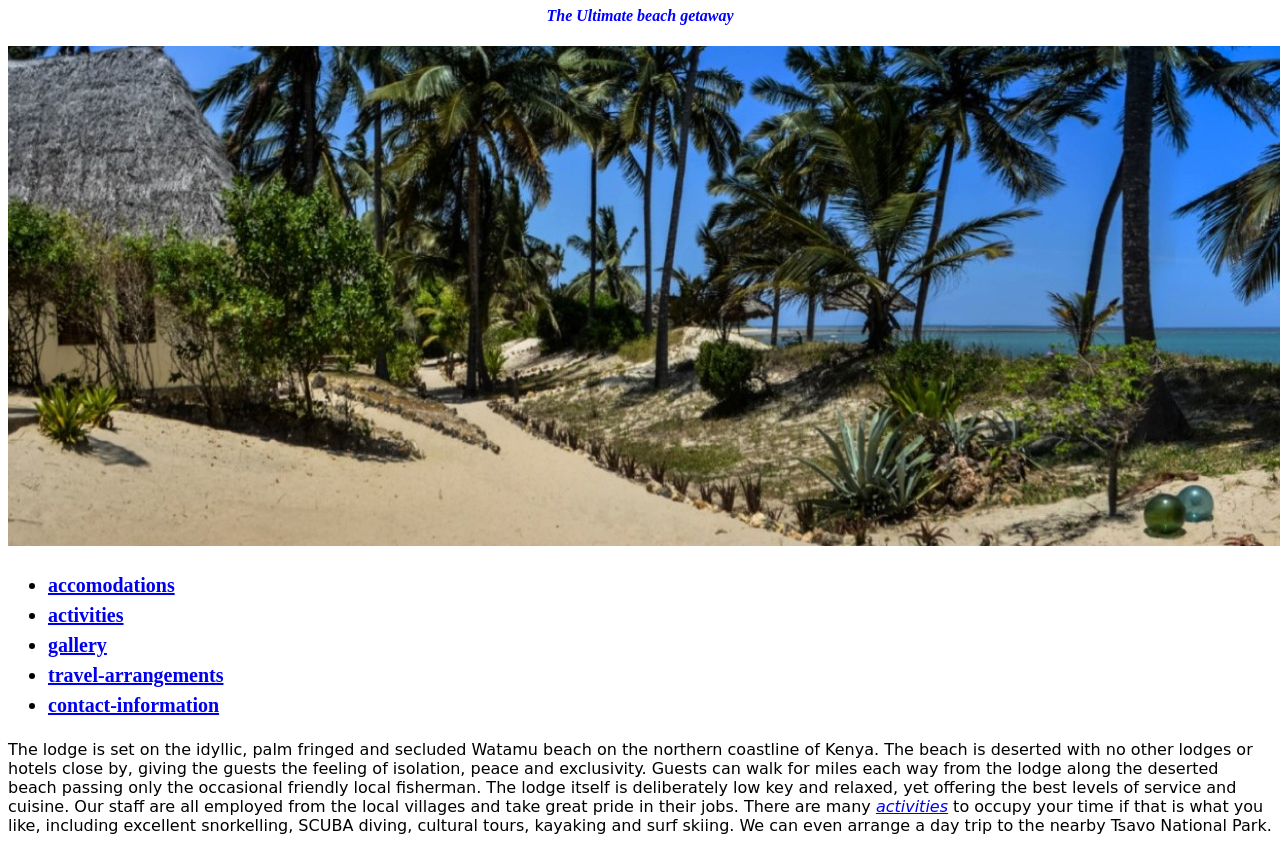
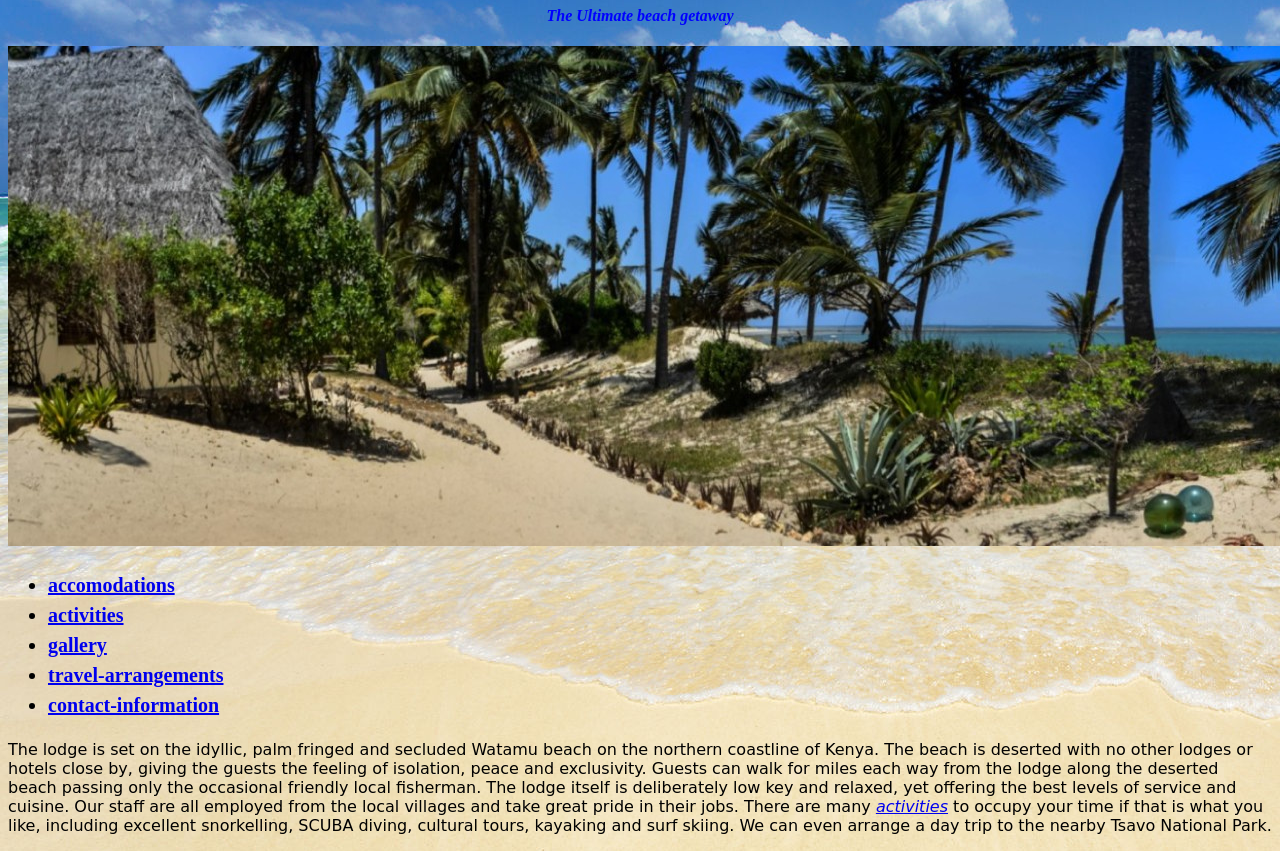
Before and after one commit to wmbotela/Island-Resort, a plain HTML site: page index.html in a window 1280 px wide. Shown: the part 73-924 px from the top of the page. Drawn offline with Linux system fonts and the light colour scheme.

Commit message:
adds image bg.jpg and background to the css dir

```diff
--- a/css/styles.css
+++ b/css/styles.css
@@ -17,3 +17,6 @@ ul {
   font-size: 20px;
   line-height: 30px;
 }
+body{
+  background-image:url("../img/bg 1.jpg");
+}
```
Also changed, not shown: contact-information.html (+1 -1 lines), img/bg 1.jpg (added).
